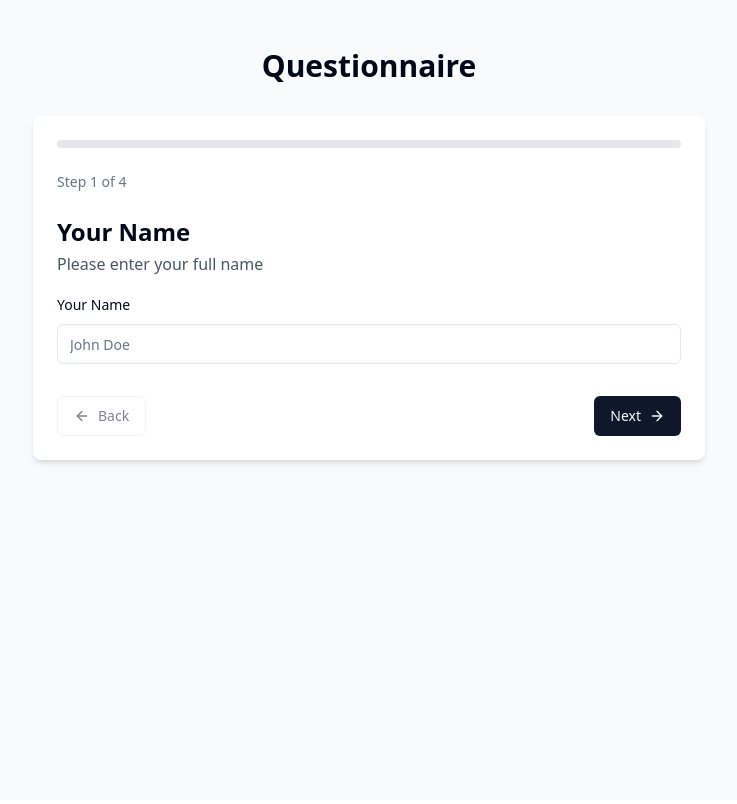
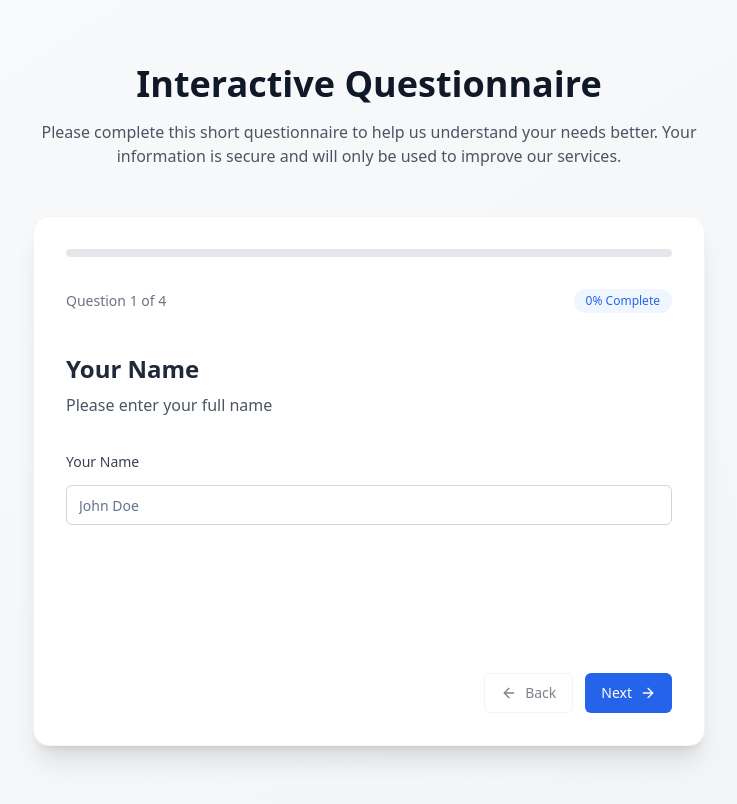
Before and after one commit to Alondai1/quest-navigator-flow, a React (Vite) app: page / in a window 1280 px wide. Shown: the top 804 px of the page, without its empty margins (271-1008 px from the left). Built offline with nearby package versions, Linux system fonts and the light colour scheme.

Commit message:
feat: Style Wizard component with Tailwind CSS
- Center content.
- Add spacing.
- Align navigation buttons.
- Style "Next" button based on validation.
- Improve UI with modern styling.

```diff
--- a/src/components/Question.tsx
+++ b/src/components/Question.tsx
@@ -17,21 +17,25 @@ const Question: React.FC<QuestionProps> = ({ question, value, onChange }) => {
   };
 
   return (
-    <div className="space-y-4">
-      <div>
-        <h2 className="text-2xl font-bold">{question.title}</h2>
-        <p className="text-gray-600 mt-1">{question.text}</p>
+    <div className="space-y-6 animate-[fade-in_0.4s_ease-out]">
+      <div className="space-y-2">
+        <h2 className="text-2xl font-bold text-gray-800 dark:text-white">{question.title}</h2>
+        <p className="text-gray-600 dark:text-gray-300">{question.text}</p>
       </div>
 
-      <div className="space-y-2">
-        <Label htmlFor={question.id}>{question.title}</Label>
+      <div className="space-y-3 pt-2">
+        <Label htmlFor={question.id} className="text-sm font-medium text-gray-700 dark:text-gray-300">
+          {question.title}
+        </Label>
+
         {question.inputType === 'textarea' ? (
           <Textarea
             id={question.id}
             value={value}
             onChange={handleChange}
             placeholder={question.placeholder}
-            className="w-full"
+            className="w-full transition-all border-gray-300 dark:border-gray-600 focus:ring-2 focus:ring-blue-500 focus:border-transparent dark:bg-gray-700 dark:text-white"
+            rows={4}
           />
         ) : (
           <Input
@@ -40,7 +44,7 @@ const Question: React.FC<QuestionProps> = ({ question, value, onChange }) => {
             value={value}
             onChange={handleChange}
             placeholder={question.placeholder}
-            className="w-full"
+            className="w-full transition-all border-gray-300 dark:border-gray-600 focus:ring-2 focus:ring-blue-500 focus:border-transparent dark:bg-gray-700 dark:text-white"
           />
         )}
       </div>
--- a/src/components/Wizard.tsx
+++ b/src/components/Wizard.tsx
@@ -1,3 +1,4 @@
+
 import React, { useState, useEffect } from 'react';
 import { WizardProps, Question, QuestionType } from '@/types/wizard';
 import { Button } from '@/components/ui/button';
@@ -115,34 +116,42 @@ const Wizard: React.FC<WizardProps> = ({ questions, onComplete }) => {
   }, []);
 
   return (
-    <div className="w-full max-w-2xl mx-auto p-6 bg-white rounded-lg shadow-md">
+    <div className="w-full max-w-2xl mx-auto p-8 bg-white dark:bg-gray-800 rounded-2xl shadow-xl transition-all duration-300 border border-gray-100 dark:border-gray-700">
       {/* Progress bar */}
-      <div className="w-full h-2 bg-gray-200 rounded-full mb-6">
+      <div className="w-full h-2 bg-gray-200 dark:bg-gray-700 rounded-full mb-8 overflow-hidden">
         <div
-          className="h-full bg-blue-500 rounded-full transition-all duration-300 ease-in-out"
+          className="h-full bg-blue-500 dark:bg-blue-400 rounded-full transition-all duration-500 ease-in-out"
           style={{ width: `${progress}%` }}
         />
       </div>
 
       {/* Step indicator */}
-      <div className="text-sm text-gray-500 mb-6">
-        Step {currentStep + 1} of {questions.length}
+      <div className="flex justify-between items-center mb-10">
+        <div className="text-sm font-medium text-gray-500 dark:text-gray-400">
+          Question {currentStep + 1} of {questions.length}
+        </div>
+
+        <div className="text-xs font-medium px-3 py-1 rounded-full bg-blue-50 dark:bg-blue-900/30 text-blue-600 dark:text-blue-300">
+          {Math.round(progress)}% Complete
+        </div>
       </div>
 
-      {/* Question */}
-      <QuestionComponent
-        question={currentQuestion}
-        value={currentAnswer}
-        onChange={handleAnswerChange}
-      />
+      {/* Question content area with animation */}
+      <div className="min-h-[280px] flex flex-col">
+        <QuestionComponent
+          question={currentQuestion}
+          value={currentAnswer}
+          onChange={handleAnswerChange}
+        />
+      </div>
 
       {/* Navigation buttons */}
-      <div className="flex justify-between mt-8">
+      <div className="flex justify-end mt-10 gap-3">
         <Button
           variant="outline"
           onClick={handleBack}
           disabled={isFirstStep}
-          className="flex items-center gap-2"
+          className="flex items-center gap-2 transition-all hover:bg-gray-100 dark:hover:bg-gray-700"
         >
           <ArrowLeft className="h-4 w-4" />
           Back
@@ -151,7 +160,11 @@ const Wizard: React.FC<WizardProps> = ({ questions, onComplete }) => {
         <Button
           onClick={handleNext}
           disabled={!isCurrentQuestionValid()}
-          className="flex items-center gap-2"
+          className={`flex items-center gap-2 transition-all ${
+            !isCurrentQuestionValid()
+              ? 'bg-gray-300 dark:bg-gray-700 text-gray-500 dark:text-gray-400 cursor-not-allowed'
+              : 'bg-blue-600 hover:bg-blue-700 dark:bg-blue-500 dark:hover:bg-blue-600 text-white'
+          }`}
         >
           {isLastStep ? (
             <>
--- a/src/pages/Index.tsx
+++ b/src/pages/Index.tsx
@@ -54,9 +54,16 @@ const Index = () => {
   };
 
   return (
-    <div className="min-h-screen bg-gray-50 py-12">
+    <div className="min-h-screen bg-gradient-to-br from-gray-50 to-gray-100 dark:from-gray-900 dark:to-gray-800 py-16">
       <div className="container mx-auto px-4">
-        <h1 className="text-3xl font-bold text-center mb-8">Questionnaire</h1>
+        <div className="max-w-3xl mx-auto mb-12 text-center">
+          <h1 className="text-4xl font-bold mb-4 text-gray-900 dark:text-white">
+            Interactive Questionnaire
+          </h1>
+          <p className="text-gray-600 dark:text-gray-300 max-w-2xl mx-auto">
+            Please complete this short questionnaire to help us understand your needs better. Your information is secure and will only be used to improve our services.
+          </p>
+        </div>
         <Wizard
           questions={questions}
           onComplete={handleComplete}
```
